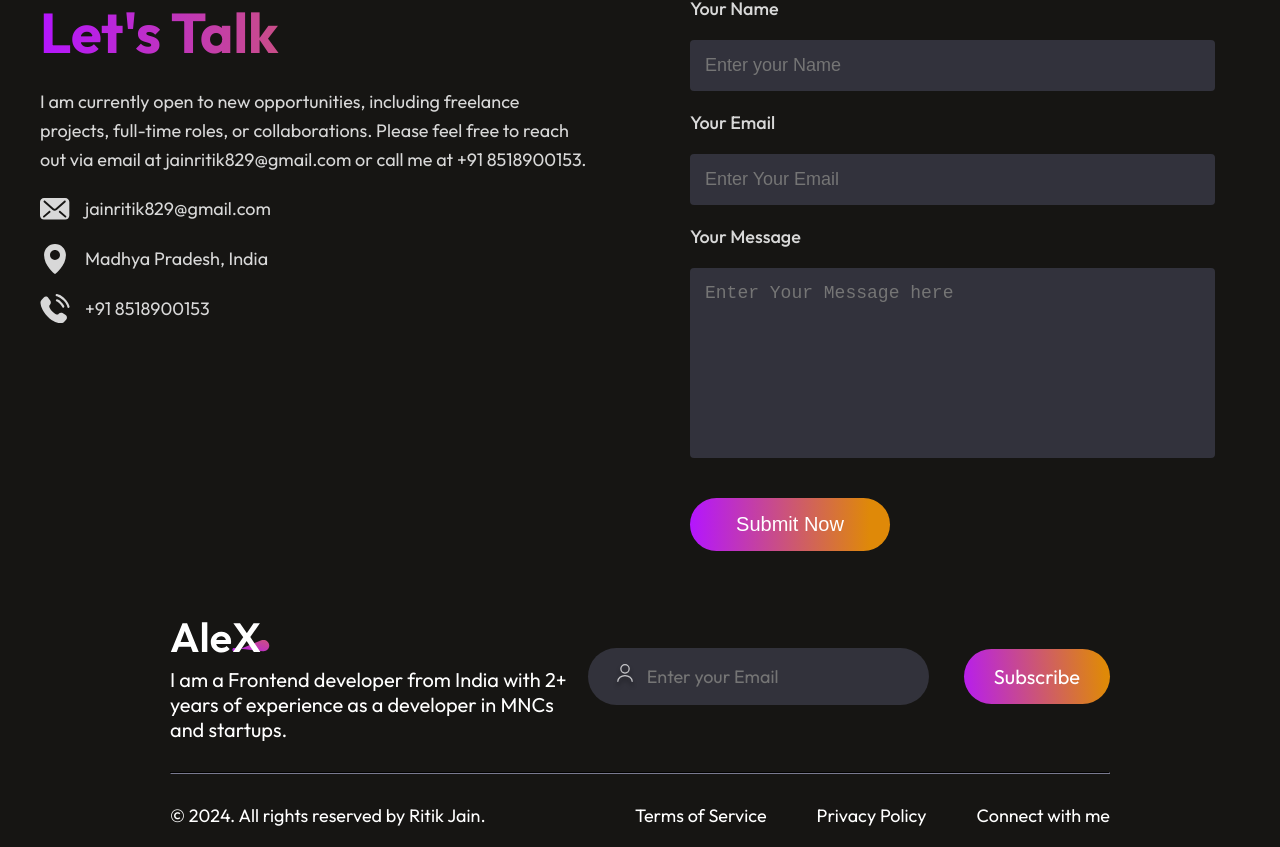
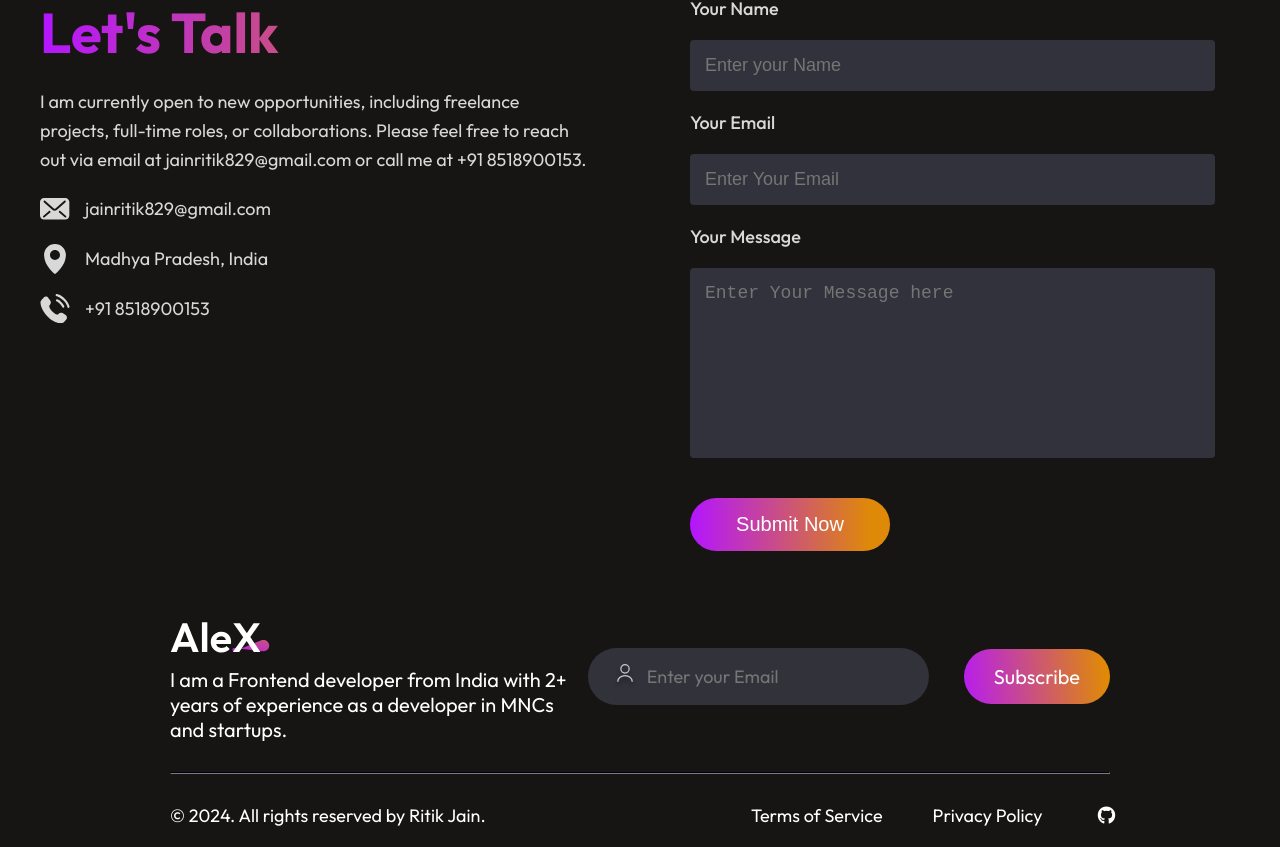
Before and after one commit to Ritikjain91/Ritikportfolio, a React (Create React App) app: page / in a window 1280 px wide. Shown: the part 5490-6337 px from the top of the page. Built offline with nearby package versions, Linux system fonts and the light colour scheme.

Commit message:
update the code

```diff
--- a/public/index.html
+++ b/public/index.html
@@ -13,6 +13,11 @@
     <link rel="preconnect" href="https://fonts.gstatic.com" crossorigin>
     <link href="https://fonts.googleapis.com/css2?family=Outfit:wght@100..900&display=swap" rel="stylesheet">
     <link rel="manifest" href="%PUBLIC_URL%/manifest.json" />
+    <link
+    rel="stylesheet"
+    href="https://cdnjs.cloudflare.com/ajax/libs/font-awesome/6.5.0/css/all.min.css"
+    />
+
 
     <title>Portfoilio</title>
   </head>
--- a/src/Component/Footer/footer.css
+++ b/src/Component/Footer/footer.css
@@ -81,6 +81,11 @@
 .footer-email-input:hover {
     border: 2px solid white;
 }
+.github-icon a{
+  color: white;
+  padding: 30%;
+
+}
 
 @media (max-width: 768px) {
     .footer {
--- a/src/Component/Footer/footer.jsx
+++ b/src/Component/Footer/footer.jsx
@@ -31,7 +31,7 @@ const Footer = () => {
         <div className="footer-bottom-right">
           <p>Terms of Service</p>
           <p>Privacy Policy</p>
-          <p>Connect with me</p>
+          <p className='github-icon'><a href="https://github.com/Ritikjain91"><i class="fab fa-github"></i></a></p>
         </div>
       </div>
     </div>
```
